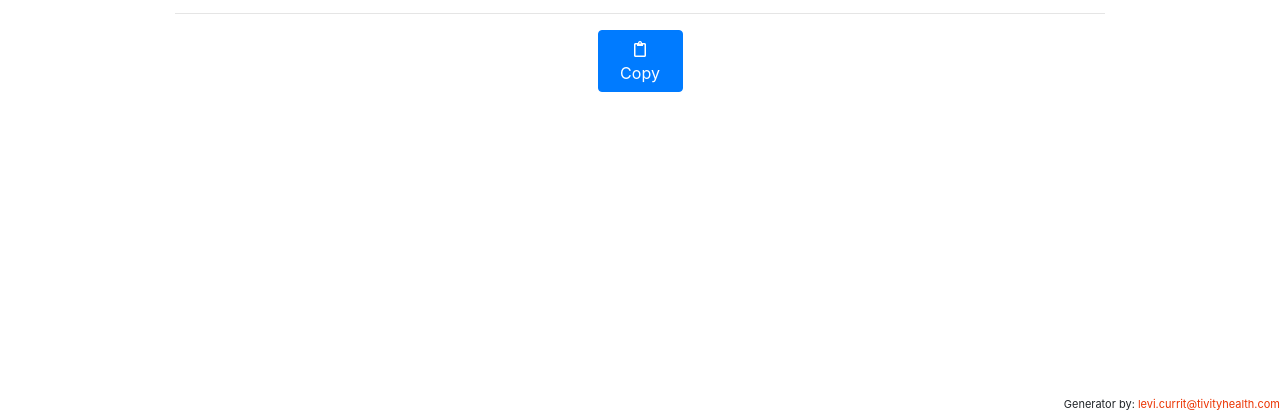
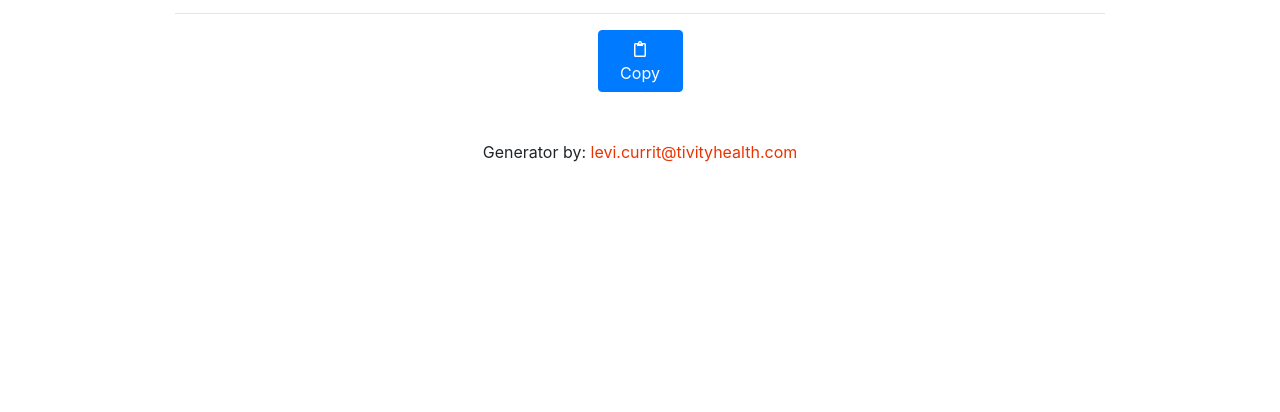
Before and after one commit to lcurrit/Signature-Generator, a plain HTML site: page index.html in a window 1280 px wide. Shown: the part 388-800 px from the top of the page. Drawn offline with nearby package versions, Linux system fonts and the light colour scheme; some packages are replaced by stand-ins of ours; a script that the page names is missing.

Commit message:
Absolute Position Fix

```diff
--- a/index.html
+++ b/index.html
@@ -130,6 +130,11 @@
 				</button>
 			</div>
 		</div>
+		<div class="row">
+			<div class="col text-center mt-5">
+				<span>Generator by: <a href="mailto:levi.currit@tivityhealth.com" style="color:#EB3300;">levi.currit@tivityhealth.com</a></span>
+			</div>
+		</div>
 	</div>
 
 	<script src="https://cdnjs.cloudflare.com/ajax/libs/jquery/3.3.1/jquery.slim.min.js"></script>
@@ -174,8 +179,6 @@
 		});
 	</script>
 
-	<span style="font-size:11px; position:absolute; bottom:0; right:0;">Generator by: <a href="mailto:levi.currit@tivityhealth.com" style="color:#EB3300;">levi.currit@tivityhealth.com</a></span>
-
 </body>
 
 <!-- Refrence: https://codepen.io/abensur/pen/wdgVwj -->
```
